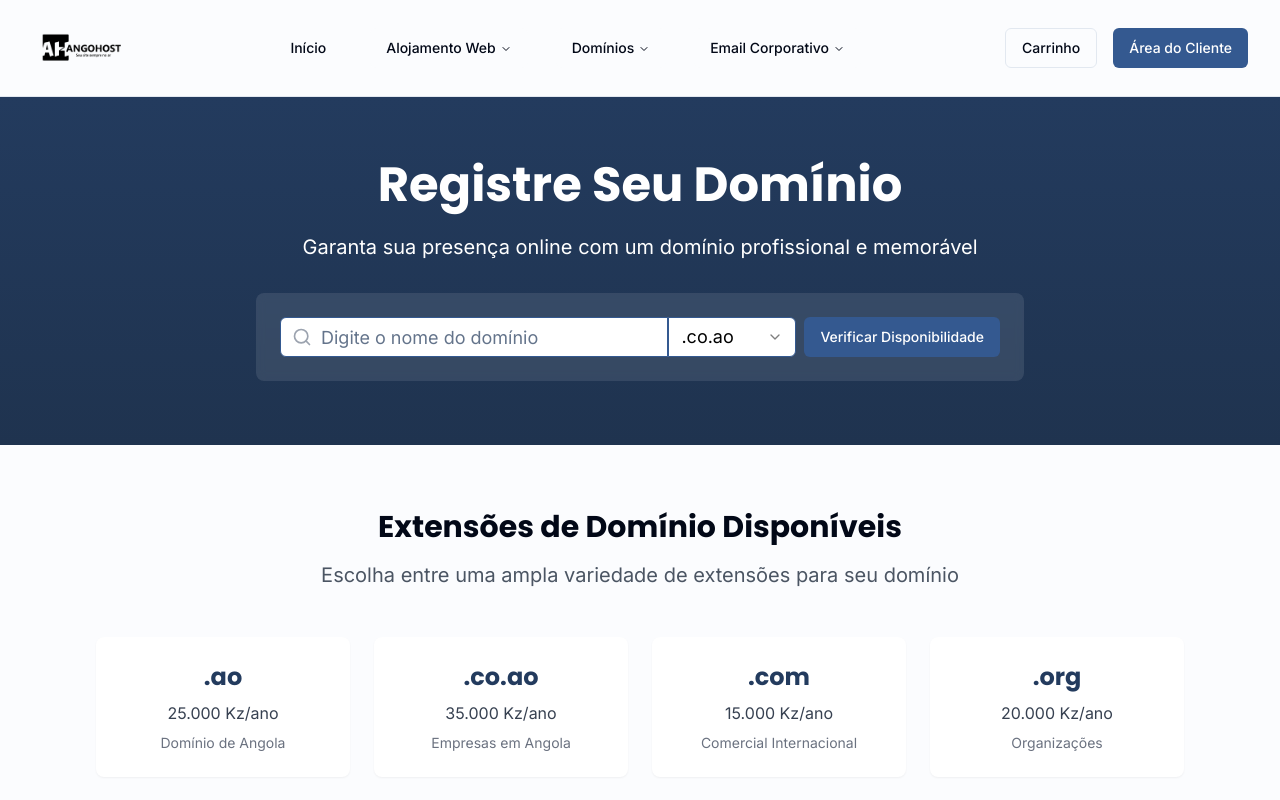
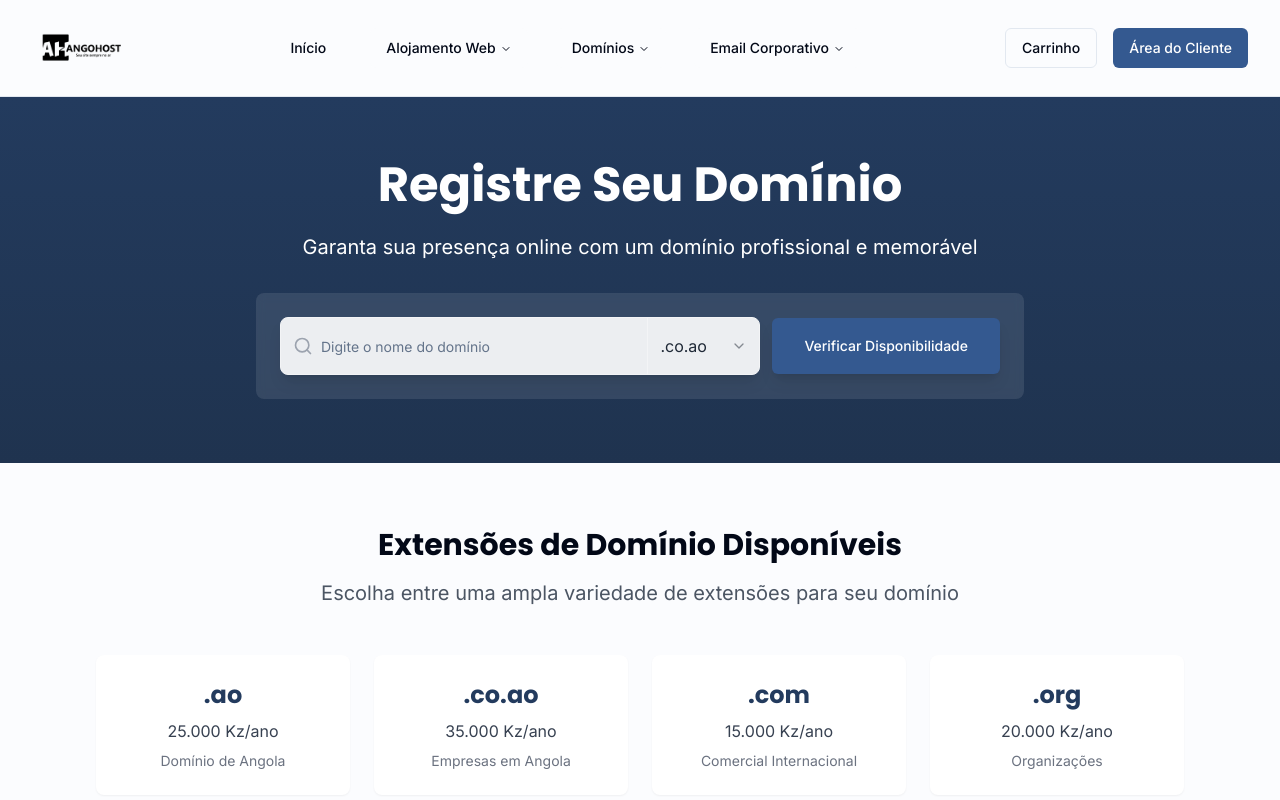
Before and after one commit to francisco-dev-ao/angohost-ao, a React (Vite) app: page /dominios in a window 1280 px wide. Shown: the top 800 px of the page. Built offline with nearby package versions, Linux system fonts and the light colour scheme.

Commit message:
Refactor: Improve domain search form styling
Improved the styling of the domain search form for a more modern and visually appealing design. Adjusted the input field size, select element, and overall layout for better aesthetics and user experience.

```diff
--- a/src/components/DomainSearchForm.tsx
+++ b/src/components/DomainSearchForm.tsx
@@ -1,4 +1,3 @@
-
 import React, { useState, useEffect } from 'react';
 import { Button } from '@/components/ui/button';
 import { Input } from '@/components/ui/input';
@@ -76,7 +75,6 @@ const DomainSearchForm: React.FC<DomainSearchFormProps> = ({ variant = 'default'
     { value: '.com', label: '.com', price: 15000 },
   ];
 
-  // Check sessionStorage for any pending email plan
   useEffect(() => {
     const pendingEmailPlan = sessionStorage.getItem('pendingEmailPlan');
     if (pendingEmailPlan) {
@@ -95,12 +93,9 @@ const DomainSearchForm: React.FC<DomainSearchFormProps> = ({ variant = 'default'
     setIsSearching(true);
     setSearchResult(null);
 
-    // Simulating API call - in a real application, this would be an actual API call
     setTimeout(() => {
-      // For demo purposes, let's assume most domains are available
       const randomAvailable = Math.random() > 0.3;
 
-      // Find the price of the selected extension
       const selectedExt = extensionOptions.find(ext => ext.value === extension);
 
       setSearchResult({
@@ -125,7 +120,6 @@ const DomainSearchForm: React.FC<DomainSearchFormProps> = ({ variant = 'default'
   const onTitularitySubmit = (values: z.infer<typeof formSchema>) => {
     setIsProcessingOrder(true);
 
-    // Simulate processing delay
     setTimeout(() => {
       const price = getPrice();
 
@@ -189,37 +183,42 @@ const DomainSearchForm: React.FC<DomainSearchFormProps> = ({ variant = 'default'
     const selectedExt = extensionOptions.find(ext => ext.value === extension);
     const basePrice = selectedExt?.price || 0;
 
-    // Apply different pricing for special cases
     if (domainName.length <= 3) {
-      return 300000; // Special price for 3-letter domains
+      return 300000;
     }
 
     return basePrice;
   };
 
   const formClasses = {
-    default: 'flex flex-col space-y-4 max-w-2xl mx-auto',
-    hero: 'flex flex-col md:flex-row items-center gap-2 w-full max-w-3xl mx-auto',
+    default: 'flex flex-col space-y-4 max-w-3xl mx-auto',
+    hero: 'flex flex-col md:flex-row items-center gap-3 w-full max-w-4xl mx-auto',
     sidebar: 'flex flex-col space-y-4'
   };
 
   return (
     <div className={variant === 'hero' ? 'w-full' : ''}>
       <form onSubmit={handleSearch} className={formClasses[variant]}>
-        <div className={`flex flex-1 ${variant === 'hero' ? 'flex-col md:flex-row w-full' : ''}`}>
+        <div className={`flex flex-1 ${variant === 'hero' ? 'flex-col md:flex-row w-full' : ''} relative rounded-lg shadow-lg bg-white/90 backdrop-blur-sm border border-gray-100`}>
           <div className="relative flex-grow">
             <Input
               type="text"
               placeholder="Digite o nome do domínio"
               value={domainName}
               onChange={(e) => setDomainName(e.target.value)}
-              className={`${variant === 'hero' ? 'md:rounded-r-none text-base md:text-lg' : 'text-base'} bg-white text-black pl-10 border-primary focus:border-primary focus:ring-primary`}
+              className={`${
+                variant === 'hero' ? 'md:rounded-r-none text-lg' : 'text-base'
+              } bg-transparent border-0 shadow-none focus:ring-0 pl-10 h-14 text-gray-800`}
             />
             <Search className="absolute left-3 top-1/2 transform -translate-y-1/2 h-5 w-5 text-gray-400" />
           </div>
 
           <Select value={extension} onValueChange={setExtension}>
-            <SelectTrigger className={`${variant === 'hero' ? 'md:w-32 md:rounded-l-none' : 'w-full'} bg-white text-black text-base md:text-lg border-primary focus:border-primary`}>
+            <SelectTrigger
+              className={`${
+                variant === 'hero' ? 'md:w-28 md:rounded-l-none' : 'w-full'
+              } bg-transparent text-gray-800 text-base border-0 border-l border-gray-100 focus:ring-0 h-14`}
+            >
               <SelectValue placeholder=".co.ao" />
             </SelectTrigger>
             <SelectContent>
@@ -233,11 +232,13 @@ const DomainSearchForm: React.FC<DomainSearchFormProps> = ({ variant = 'default'
         <Button
           type="submit"
           disabled={isSearching}
-          className={`${variant === 'hero' ? 'w-full md:w-auto' : ''} bg-primary hover:bg-primary/90`}
+          className={`${
+            variant === 'hero' ? 'w-full md:w-auto' : ''
+          } h-14 px-8 bg-primary hover:bg-primary/90 shadow-lg hover:shadow-xl transition-all duration-300`}
         >
           {isSearching ? (
             <>
-              <Loader2 className="mr-2 h-4 w-4 animate-spin" />
+              <Loader2 className="mr-2 h-5 w-5 animate-spin" />
               A verificar...
             </>
           ) : 'Verificar Disponibilidade'}
@@ -247,7 +248,7 @@ const DomainSearchForm: React.FC<DomainSearchFormProps> = ({ variant = 'default'
       {searchResult && (
         <div className="mt-6 text-center">
           {searchResult.available ? (
-            <div className="bg-green-50 border border-green-200 rounded-lg p-4 flex flex-col items-center">
+            <div className="bg-green-50/80 backdrop-blur-sm border border-green-100 rounded-xl p-6 flex flex-col items-center shadow-lg">
               <h4 className="text-green-800 text-lg font-medium">
                 {domainName}{extension} está disponível!
               </h4>
@@ -259,13 +260,13 @@ const DomainSearchForm: React.FC<DomainSearchFormProps> = ({ variant = 'default'
               </p>
               <Button
                 onClick={handleOpenTitularityForm}
-                className="mt-4 bg-primary hover:bg-primary/90"
+                className="mt-4 bg-primary hover:bg-primary/90 shadow-md hover:shadow-lg transition-all duration-300"
               >
                 Registrar Domínio
               </Button>
             </div>
           ) : (
-            <div className="bg-red-50 border border-red-200 rounded-lg p-4">
+            <div className="bg-red-50/80 backdrop-blur-sm border border-red-100 rounded-xl p-6 shadow-lg">
               <h4 className="text-red-800 text-lg font-medium">
                 {domainName}{extension} não está disponível
               </h4>
@@ -277,7 +278,6 @@ const DomainSearchForm: React.FC<DomainSearchFormProps> = ({ variant = 'default'
         </div>
       )}
 
-      {/* Domain Ownership Form Dialog */}
       <Dialog open={showTitularityForm} onOpenChange={setShowTitularityForm}>
         <DialogContent className="sm:max-w-lg">
           <DialogHeader>
--- a/src/components/sections/DomainSearchSection.tsx
+++ b/src/components/sections/DomainSearchSection.tsx
@@ -4,9 +4,9 @@ import DomainSearchForm from '@/components/DomainSearchForm';
 
 const DomainSearchSection = () => {
   return (
-    <section className="py-16 bg-white">
+    <section className="py-20 bg-gradient-to-b from-white to-gray-50/50">
       <div className="container max-w-6xl mx-auto px-4">
-        <div className="text-center mb-10">
+        <div className="text-center mb-12">
           <h2 className="text-3xl font-bold mb-4">Encontre o Domínio Perfeito</h2>
           <p className="text-lg text-gray-600">
             Registre seu domínio .AO e estabeleça sua presença online hoje mesmo
@@ -15,17 +15,17 @@ const DomainSearchSection = () => {
 
         <DomainSearchForm variant="default" />
 
-        <div className="flex flex-wrap justify-center gap-4 mt-8">
-          <div className="bg-gray-100 py-2 px-4 rounded-full text-sm">
+        <div className="flex flex-wrap justify-center gap-4 mt-10">
+          <div className="bg-white/80 backdrop-blur-sm py-2 px-4 rounded-full text-sm shadow-sm border border-gray-100">
             .co.ao - 35.000 Kz/ano
           </div>
-          <div className="bg-gray-100 py-2 px-4 rounded-full text-sm">
+          <div className="bg-white/80 backdrop-blur-sm py-2 px-4 rounded-full text-sm shadow-sm border border-gray-100">
             .ao - 25.000 Kz/ano
           </div>
-          <div className="bg-gray-100 py-2 px-4 rounded-full text-sm">
+          <div className="bg-white/80 backdrop-blur-sm py-2 px-4 rounded-full text-sm shadow-sm border border-gray-100">
             .com - 15.000 Kz/ano
           </div>
-          <div className="bg-gray-100 py-2 px-4 rounded-full text-sm">
+          <div className="bg-white/80 backdrop-blur-sm py-2 px-4 rounded-full text-sm shadow-sm border border-gray-100">
             .net - 15.000 Kz/ano
           </div>
         </div>
```
